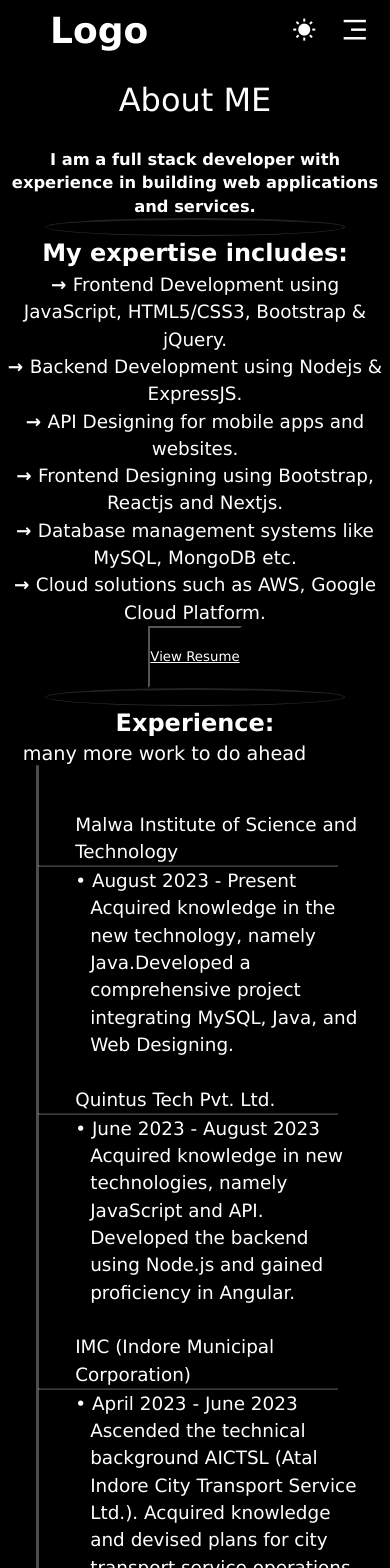
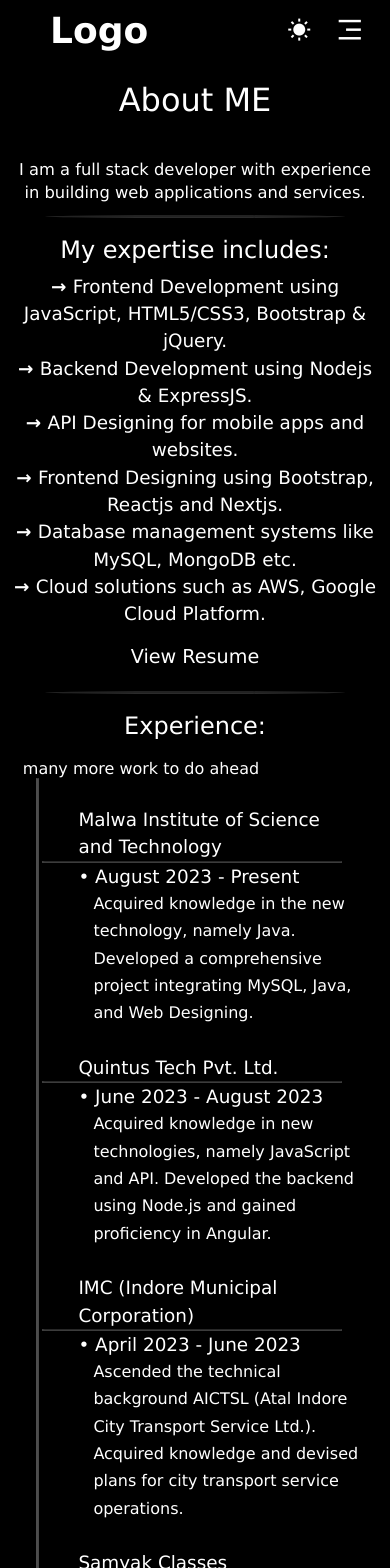
Before and after one commit to abnjain/abnjain, a Next.js app: page /About in a window 390 px wide. Shown: the top 1568 px of the page. Built offline with nearby package versions, Linux system fonts and the light colour scheme.

Commit message:
removed tailwind

```diff
--- a/app/About/page.js
+++ b/app/About/page.js
@@ -27,7 +27,7 @@ const About = () => {
                     <ul>
                         <li className="right"><span className="title">Malwa Institute of Science and Technology</span><br/><hr className="lineR"/>
                             • August 2023 - Present
-                            <p>Acquired knowledge in the new technology, namely Java.Developed a comprehensive project integrating MySQL, Java, and Web Designing.</p>
+                            <p>Acquired knowledge in the new technology, namely Java. Developed a comprehensive project integrating MySQL, Java, and Web Designing.</p>
                         </li>
                         <br/>
                         <li className="left"><span className="title">Quintus Tech Pvt. Ltd.</span><br/><hr className="lineL"/>
--- a/app/globals.css
+++ b/app/globals.css
@@ -1,6 +1,6 @@
-@tailwind base;
+/* @tailwind base;
 @tailwind components;
-@tailwind utilities;
+@tailwind utilities; */
 
 *{
   margin: 0px;
@@ -34,6 +34,7 @@ html,body{
   gap: 20px;
 }
 .navLinks{
+  text-decoration: none;
   font-size: 1.4vw;
 }
 .nav_list_i{
@@ -58,14 +59,14 @@ h1{
 .expert{
   padding: 2vw;
   text-align: center;
-  font-size: 1.2rem;
 }
 .expert h2{
   font-size: 1.5vw;
   line-height: 4vw;
+  font-weight: 400;
 }
 .expert .distinguish{
-  margin-left: 15%;
+  margin-left: 12%;
   opacity: 0.18;
   border-top: 2px solid #bbb ;
   border-radius: 50%;
@@ -74,10 +75,13 @@ h1{
 .expert h3{
   font-size: 1.5vw;
   line-height: 5vw;
+  font-weight: 500;
 }
 .expert ul{
+  font-size: 1.3rem;
   line-height: 2.5vw;
   list-style-type: none;
+  padding: 30px;
 }
 .expert .expertise li::before {
   content: "\2192";
@@ -86,16 +90,24 @@ h1{
   margin-right: 0.4rem;
 }
 .expert ul .button{
-  line-height: 5vw;
+  background-color: transparent;
+  border: 0px;
+  line-height: 2vw;
+  font-size: 1.2rem;
+}
+.expert ul .button a{
+  text-decoration: none;
 }
 .expert ul .button:hover{
+  text-transform: uppercase;
+  text-shadow: rgb(244, 200, 22) 20px;
   text-decoration: underline;
 }
 .expert .horLine{
   border-left: 3px solid white;
   opacity: 0.3;
   border-radius: 50%;
-  height: 965px;
+  height: 1120px;
   position: absolute;
   left: 50%;
   margin-left: -3px;
@@ -123,7 +135,7 @@ h1{
   opacity: 0.2;
   border-radius: 50%;
   width: 500px;
-  margin-left: 310px;
+  margin-left: 280px;
 }
 
 
@@ -142,6 +154,7 @@ h1{
   .nav_list_i_menu{
     display: block;
     padding-left: 20px;
+    padding-right: 5px;
     align-items: center;
     justify-content: space-between;
     font-size: 3.5vh;
@@ -155,6 +168,8 @@ h1{
   .expert h2{
     font-size: 1.02rem;
     line-height: 6vw;
+    font-weight: 500;
+    padding: 10px;
   }
   .expert .distinguish{
     margin-left: 10%;
@@ -162,9 +177,9 @@ h1{
     border-top: 2px solid #bbb ;
     border-radius: 50%;
     width: 300px;
-    padding-bottom: 15px;
   }
   .expert h3{
+    padding: 15px;
     font-size: 1.5rem;
     line-height: 9vw;
   }
@@ -172,6 +187,8 @@ h1{
     font-size: 1.15rem;
   }
   .expert ul{
+    margin-top: -15px;
+    padding: 5px;
     line-height: 7vw;
   }
   .expert ul .button{
@@ -179,13 +196,14 @@ h1{
   }
   .expert p{
     display: flex;
+    font-size: 1rem;
     margin-left: 15px;
   }
   .expert .horLine{
     border-left: 2px solid white;
     opacity: 0.3;
     border-radius: 0px;
-    height: 995px;
+    height: 920px;
     left: 10%;
   }
   .expert .title{
```
